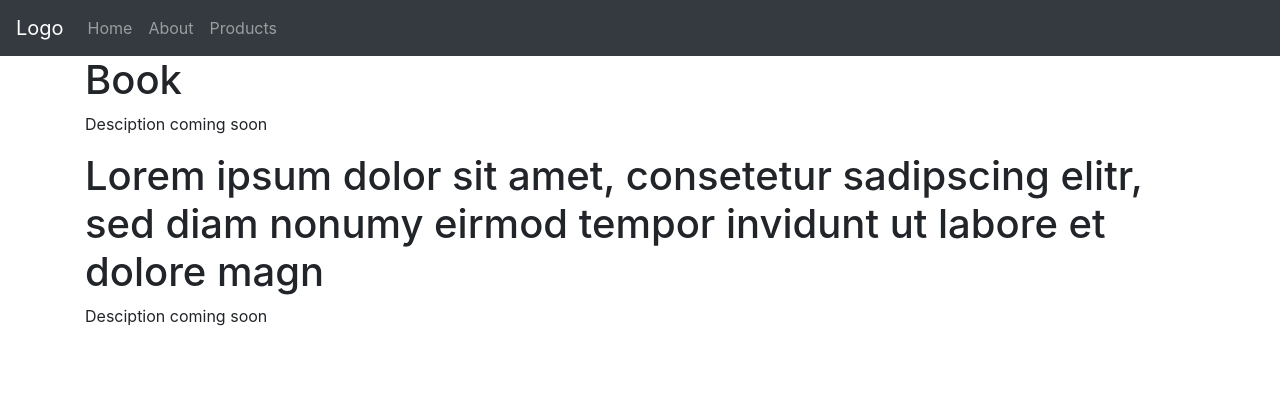
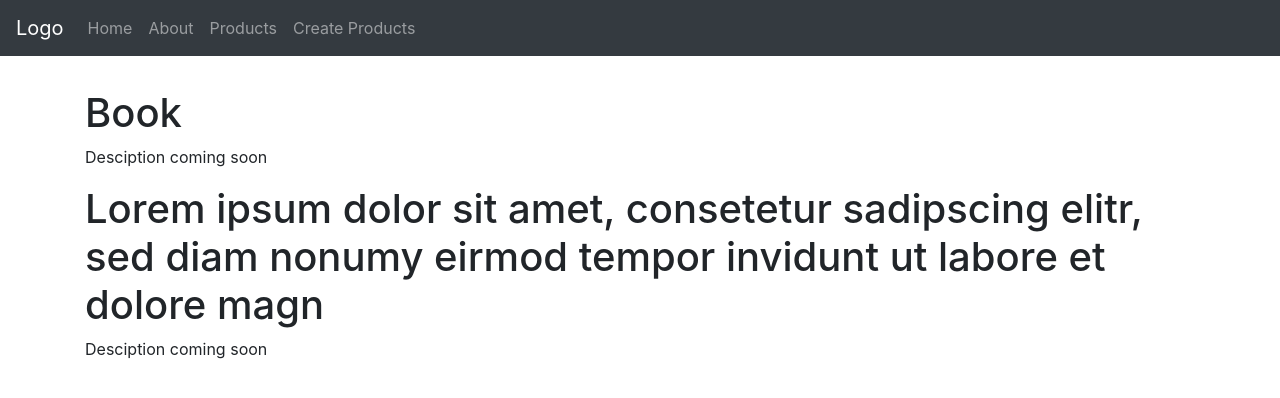
Before and after one commit to SyedShahiq/firstdjangoproject, a Django app: page /products in a window 1280 px wide. Shown: the top 398 px of the page. Run offline with Django 3.2, Linux system fonts and the light colour scheme; data comes from the database, SQL or seed files in the repository; some libraries are stand-ins or nearby versions.

Commit message:
Templates override

```diff
--- a/src/templates/base.html
+++ b/src/templates/base.html
@@ -14,9 +14,11 @@
 	<div class="container">
 		<div class="row">
 			<div class="col-lg-12 col-md-12 col-sm-12 col-xs-12">
+				<div style="margin-top: 3%">
 				{% block content %}
 					replace block
 					{% endblock %}
+				</div>
 			</div>
 		</div>
 	</div>
--- a/src/templates/navbar.html
+++ b/src/templates/navbar.html
@@ -10,5 +10,8 @@
     <li class="nav-item">
       <a class="nav-link" href="/products">Products</a>
     </li>
+    <li class="nav-item">
+      <a class="nav-link" href="/add-products">Create Products</a>
+    </li>
   </ul>
 </nav>
```
